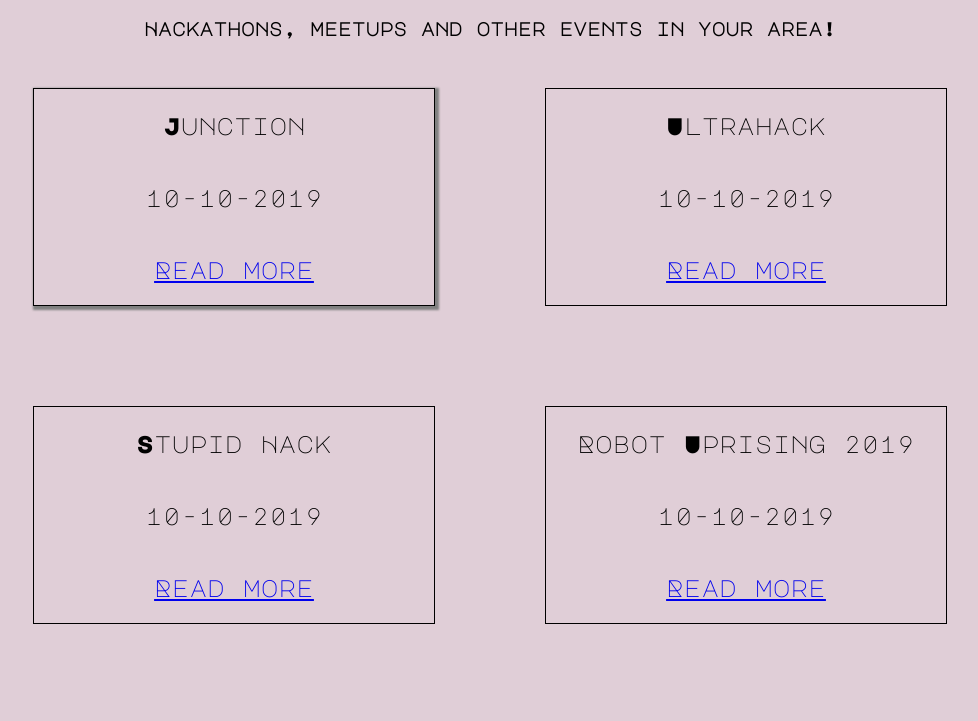
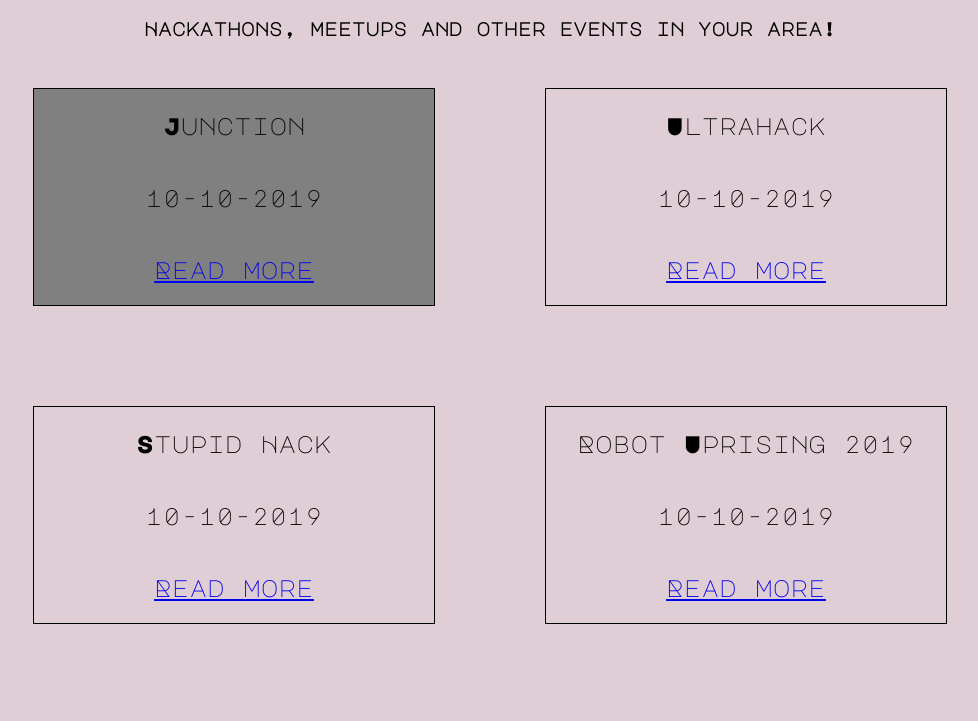
Before and after one commit to MaximumFluff/Community-Memory, a website with bundled scripts: page index.html in a window 1280 px wide. In both pictures the pointer is over the element 384 px from the left and 252 px from the top of the page. Shown: the part 56-777 px from the top of the page, without its empty margins (150-1128 px from the left). Built offline with nearby package versions, Linux system fonts and the light colour scheme.

Commit message:
hover animation for cards

```diff
--- a/styles.css
+++ b/styles.css
@@ -30,6 +30,8 @@
   margin: 0 auto;
   margin-bottom: 100px;
   font-size: 1.5rem;
+  box-shadow: inset 0 0 0 0 #e0ced7;
+  transition: all 0.8s ease;
 }
 
 .card a {
@@ -37,7 +39,7 @@
 }
 
 .card:hover {
-  box-shadow: 2px 2px 2px 2px gray;
+  box-shadow: inset 500px 0 0 0 gray;
 }
 
 footer {
@@ -47,3 +49,8 @@
   height: 2vh;
   width: auto;
 }
+
+/*
+Color animation for cards from this link:
+https://stackoverflow.com/questions/17212094/fill-background-color-left-to-right-css
+*/
```
